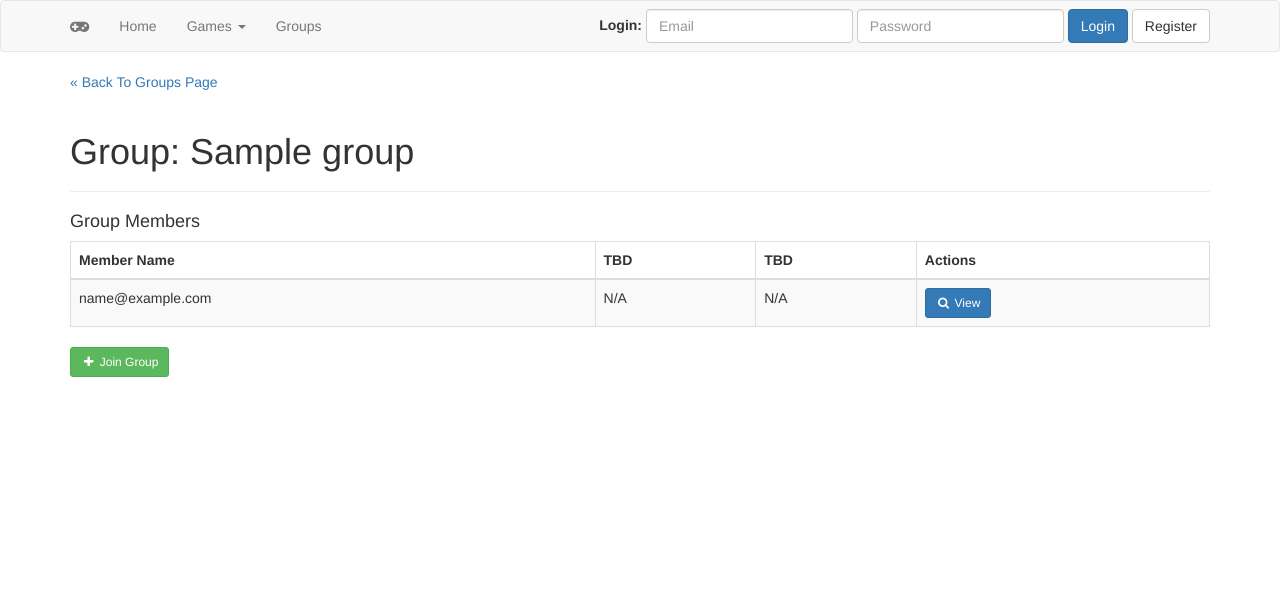
After one commit to joshsamara/game-website, a Django app: page /groups/1 in a window 1280 px wide. The commit adds this page. Shown: the top 608 px of the page. Run offline with Django 3.2, Linux system fonts and the light colour scheme; tables that the repository leaves empty hold one stand-in row (values such as "Sample post"); parts of the project's set-up code (start-up, migrations or seed data) failed here and were passed over; some libraries are stand-ins or nearby versions.

Commit message:
Basic Detail page

```diff
--- /dev/null
+++ b/core/templates/user/group.html
@@ -0,0 +1,43 @@
+{% extends "base.html" %}
+
+{% block title %}{{ group.name }}{% endblock %}
+
+{% block content %}
+  <a href="{% url 'core:groups' %}">&laquo; Back To Groups Page</a>
+  <div class="page-header">
+    <h1>Group: {{ group.name }}</h1>
+  </div>
+  <h4>Group Members</h4>
+  <table class="table table-bordered table-striped">
+  <thead>
+    <tr>
+      <th>Member Name</th>
+      <th>TBD</th>
+      <th>TBD</th>
+      <th>Actions</th>
+    </tr>
+  </thead>
+  <tbody>
+  {% for member in group.members.all %}
+    <tr {% if member.email == user.email %}class="success"{% endif %}>
+      <td>{{ member.email }}</td>
+      <td>N/A</td>
+      <td>N/A</td>
+      <td>
+        {# TODO: Redirect to user page #}
+        <a href="#" class="btn btn-sm btn-primary"><i class="fa fa-search fa-fw"></i> View</a>
+      </td>
+    </tr>
+  {% empty %}
+    <tr>
+      <td colspan="4">No User Groups found.</td>
+    </tr>
+  {% endfor %}
+  </tbody>
+  </table>
+  {% if in_group %}
+    <a href="{% url 'core:groups-leave' group.pk %}" class="btn btn-sm btn-danger"><i class="fa fa-minus fa-fw"></i> Leave Group</a>
+  {% else %}
+    <a href="{% url 'core:groups-join' group.pk %}" class="btn btn-sm btn-success"><i class="fa fa-plus fa-fw"></i> Join Group</a>
+  {% endif %}
+{% endblock %}
--- a/core/templates/user/groups.html
+++ b/core/templates/user/groups.html
@@ -22,7 +22,7 @@
       <td>N/A</td>
       <td>N/A</td>
       <td>
-        <a href="#" class="btn btn-sm btn-primary"><i class="fa fa-search fa-fw"></i> View</a>
+        <a href="{% url 'core:groups-detail' group.pk %}" class="btn btn-sm btn-primary"><i class="fa fa-search fa-fw"></i> View</a>
         <a href="#" class="btn btn-sm btn-success"><i class="fa fa-plus fa-fw"></i> Join</a>
       </td>
     </tr>
--- a/core/urls/base.py
+++ b/core/urls/base.py
@@ -1,7 +1,7 @@
 from django.conf.urls import patterns, url, include
 from django.conf.urls.static import static
 from core.views import (Home, register, Profile, UserGroupsView,
-                        GroupsView)
+                        GroupsView, GroupDetailView)
 
 # Use this file to import all other url
 from game_website import settings
@@ -18,6 +18,7 @@ urlpatterns = patterns(
     url(r'^profile/$', Profile.as_view(), name='profile'),
     url(r'^user/groups/$', UserGroupsView.as_view(), name='user-groups'),
     url(r'^groups/$', GroupsView.as_view(), name='groups'),
+    url(r'^groups/(?P<pk>\d+)$', GroupDetailView.as_view(), name='groups-detail'),
     url(r'^login/$', 'django.contrib.auth.views.login', name='login'),
     url(r'^logout/$', 'django.contrib.auth.views.logout',
         {'next_page': 'core:home'}, name='logout'),
--- a/core/views/users.py
+++ b/core/views/users.py
@@ -1,4 +1,4 @@
-from django.views.generic import View, ListView
+from django.views.generic import View, ListView, DetailView
 from django.http import HttpResponseRedirect
 from core.forms import RegisterUserForm
 from django.shortcuts import render
@@ -44,7 +44,7 @@ class UserGroupsView(LoginRequiredMixin, ListView):
         return context
 
 
-class GroupsView(LoginRequiredMixin, ListView):
+class GroupsView(ListView):
     template_name = "user/groups.html"
 
     def get_queryset(self):
@@ -54,3 +54,18 @@ class GroupsView(LoginRequiredMixin, ListView):
         context = super(GroupsView, self).get_context_data(**kwargs)
         context["page_title"] = "Groups"
         return context
+
+
+class GroupDetailView(DetailView):
+    template_name = "user/group.html"
+    model = Group
+
+    def get_object(self):
+        pk = self.kwargs.get('pk')
+        # TODO: 404 when object not found
+        return Group.objects.get(id=pk)
+
+    def get_context_data(self, **kwargs):
+        context = super(GroupDetailView, self).get_context_data(**kwargs)
+        context["in_group"] = self.request.user in self.object.members.all()
+        return context
```
